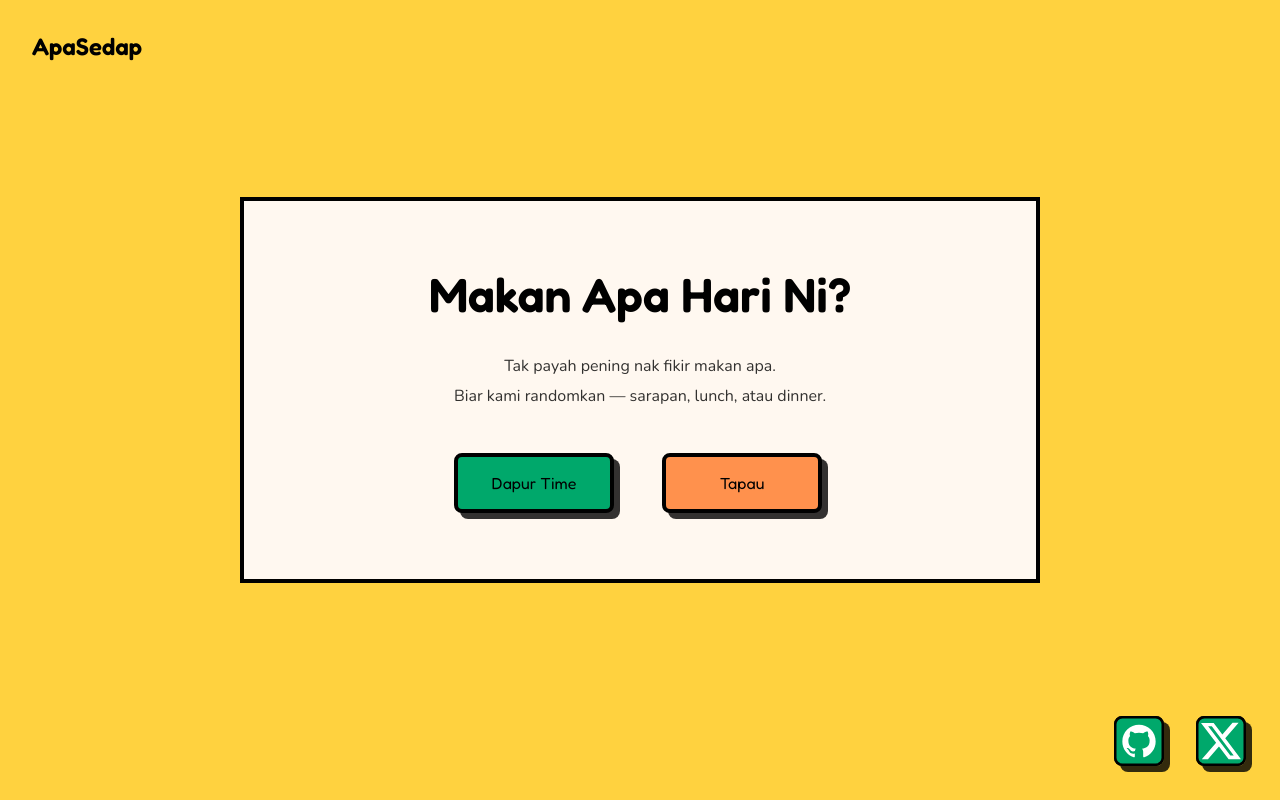
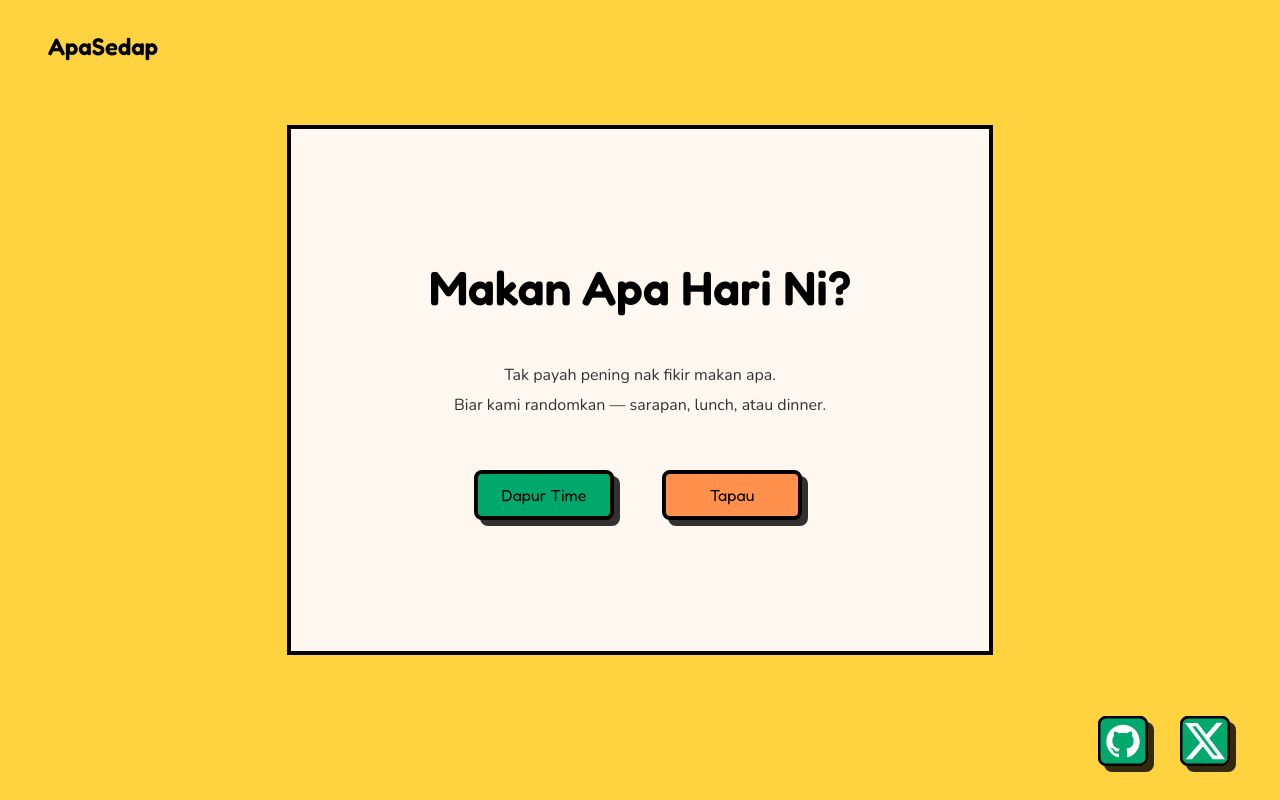
Before and after one commit to aizatsyafiq/JomMakan, a Flask app: page / in a window 1280 px wide. Run offline with Flask 3, Linux system fonts and the light colour scheme.

Commit message:
Frontending part 3
Next is the result page

```diff
--- a/app/static/css/style.css
+++ b/app/static/css/style.css
@@ -13,6 +13,7 @@
     --color-white: #FFFFFF;
 
     /* Font Sizes */
+    /* --h2-size: 2rem; */
     --h2-size: 3rem;
     --h3-size: 2.25rem;
     --subheading: 1rem;
@@ -86,7 +87,7 @@ body {
 }
 
 header {
-    padding: var(--spacing-lg);
+    padding: var(--spacing-lg) var(--spacing-xl) var(--spacing-md);
     background-color: var(--color-bg-orange);
 }
 
@@ -100,16 +101,36 @@ header {
     display: flex;
     justify-content: center;
     align-items: center;
-    padding: var(--spacing-lg);
+    padding: var(--spacing-md);
 }
 
 .screen {
     width: 100%;
     max-width: 800px;
     animation: fadeIn 0.3s ease-in;
+    justify-content: center;
+    display: flex;
 }
 
 .screen.hidden {
+    display: none;
+}
+
+#loadingScreen {
+    position: fixed;
+    top: 0;
+    left: 0;
+    width: 100%;
+    height: 100%;
+    background-color: rgba(255, 210, 63, 0.9);
+    display: flex;
+    flex-direction: column;
+    justify-content: center;
+    align-items: center;
+    z-index: 1000;
+}
+
+#loadingScreen.hidden {
     display: none;
 }
 
@@ -121,8 +142,17 @@ header {
 .content-box {
     background-color: var(--color-bg-cream);
     border: 4px solid var(--color-text);
-    padding: var(--spacing-xlplus);
+    padding: var(--spacing-xl);
     text-align: center;
+    /* width: 530px; */
+    height: 530px;
+    aspect-ratio: 4/3;
+    justify-content: center;
+    display: flex;
+    flex-direction: column;
+    align-items: center;
+    /* new */
+    position: relative;
 }
 
 h1, h2, h3, .logo {
@@ -132,7 +162,7 @@ h1, h2, h3, .logo {
 
 h2 {
     font-size: var(--h2-size);
-    margin-bottom: var(--spacing-lg);
+    margin-bottom: var(--spacing-xl);
 }
 
 h3 {
@@ -160,11 +190,13 @@ h3 {
     border-radius: 8px;
     box-shadow: 6px 6px 0px rgba(0, 0, 0, 0.8);
     color: var(--color-text);
-    padding: var(--spacing-md) var(--spacing-lg);
+    padding: var(--spacing-sm) var(--spacing-md);
     font-family: 'Fredoka', Arial, sans-serif;
     font-size: var(--subheading);
-    min-height: 40px;
-    min-width: 160px;
+    /* min-height: 40px; */
+    height: 50px;
+    /* min-width: 160px; */
+    min-width: 140px;
     cursor: pointer;
     transform: translate(-2px, -2px);
     transition: all 0.3s ease;
@@ -247,13 +279,10 @@ h3 {
 
 .back-button {
     position: absolute;
-    top: 2rem;
-    left: 2rem;
+    top: 1rem;
+    right: 1rem;
     width: 48px;
     height: 48px;
-    background-color: var(--color-white);
-    border: 2px solid var(--color-button2);
-    border-radius: 50%;
     display: flex;
     align-items: center;
     justify-content: center;
@@ -262,23 +291,13 @@ h3 {
     z-index: 10;
 }
 
-.back-button:hover {
-    background-color: var(--color-button2);
-    transform: translateX(-3px);
-}
-
 .back-button img {
-    width: 24px;
-    height: 24px;
-    filter: brightness(0);
-}
-
-.back-button:hover img {
-    filter: brightness(0) invert(1);
+    width: 48px;
+    height: 48px;
 }
 
 footer {
-    padding: var(--spacing-lg);
+    padding: var(--spacing-md) var(--spacing-xl) var(--spacing-lg);
     background-color: var(--color-bg-orange);
     display: flex;
     justify-content: flex-end;
@@ -355,11 +374,6 @@ footer {
 
 /* Responsive Design - Tablet */
 @media (min-width: 768px) and (max-width: 1023px) {
-    :root {
-        --h2-size: 2.5rem;
-        --h3-size: 2rem;
-    }
-
     .button-container {
         flex-direction: row;
         justify-content: center;
@@ -376,8 +390,6 @@ footer {
     :root {
         --h2-size: 2rem;
         --h3-size: 1.5rem;
-        --subheading: 1rem;
-        --paragraph: 0.875rem;
     }
 
     .content-box {
--- a/app/static/js/main.js
+++ b/app/static/js/main.js
@@ -34,6 +34,7 @@ async function fetchAPI(endpoint) {
         if (!response.ok) throw new Error('Network response was not ok');
         const data = await response.json();
         showLoading(false);
+        // await new Promise(resolve => setTimeout(resolve, 100));
         return data;
     } catch (error) {
         showLoading(false);
@@ -119,6 +120,10 @@ function goBack() {
 }
 
 function showScreen(screenName) {
+    // test these 2 line
+    // screens.loading.classList.add('hidden');
+    // screens.loading.offsetHeight;
+
     Object.values(screens).forEach(screen => {
         if (screen) screen.classList.add('hidden');
     });
--- a/app/templates/index.html
+++ b/app/templates/index.html
@@ -22,10 +22,10 @@
 
 <!-- Subcategory Screen -->
 <div id="subcategoryScreen" class="screen hidden">
-    <button class="back-button" id="backFromSubcategory">
-        <img src="{{ url_for('static', filename='icons/chevron-back.svg') }}" alt="Back">
-    </button>
     <div class="content-box">
+        <button class="back-button" id="backFromSubcategory">
+            <img src="{{ url_for('static', filename='icons/close.svg') }}" alt="Back">
+        </button>
         <h3 id="categoryTitle">Pilih Kategori</h3>
 
         <div class="button-container" id="subcategoryButtons">
@@ -37,7 +37,7 @@
 <!-- Result Screen -->
 <div id="resultScreen" class="screen hidden">
     <button class="back-button" id="backFromResult">
-        <img src="{{ url_for('static', filename='icons/chevron-back.svg') }}" alt="Back">
+        <img src="{{ url_for('static', filename='icons/close.svg') }}" alt="Back">
     </button>
     <div class="result-card">
         <div class="image-container">
```
